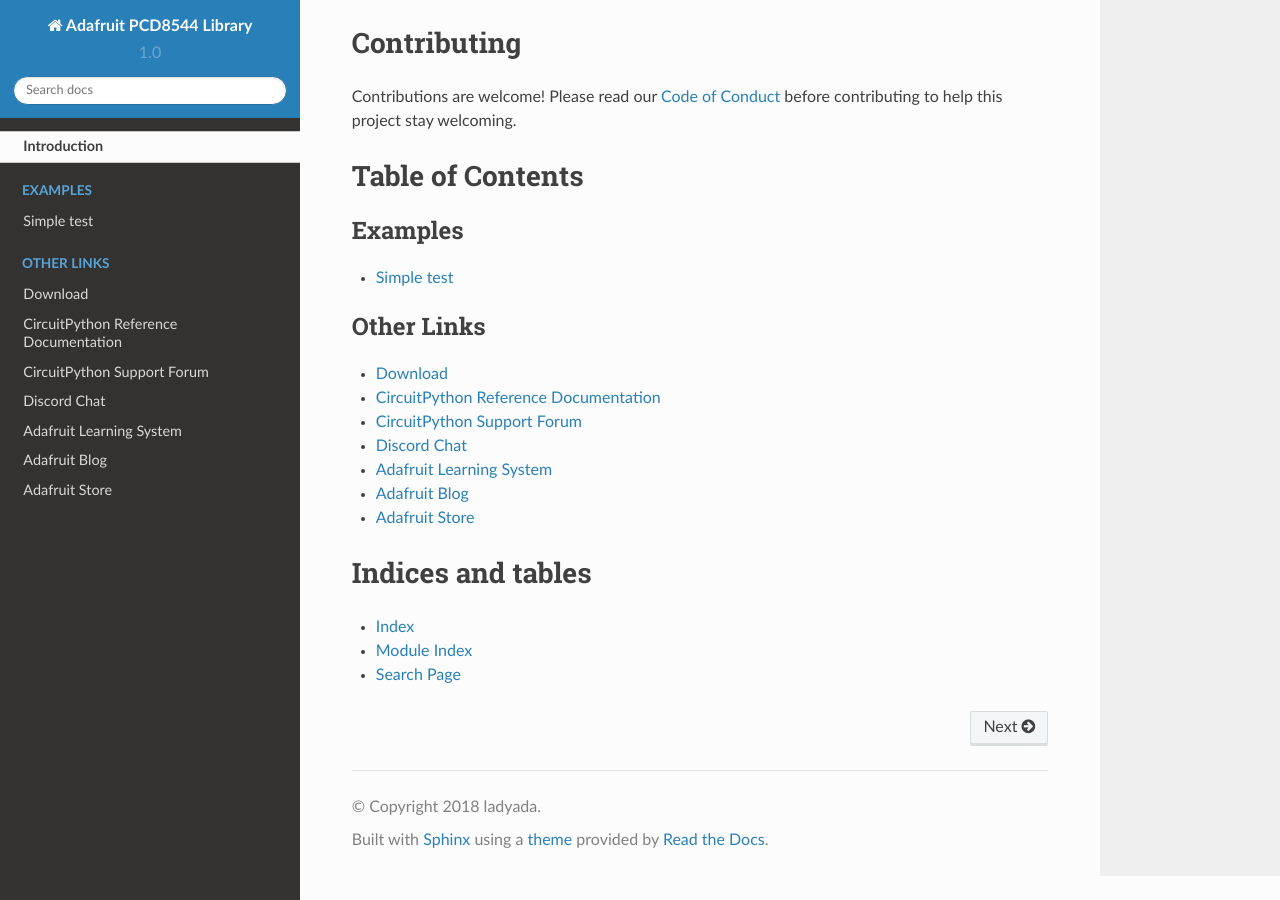
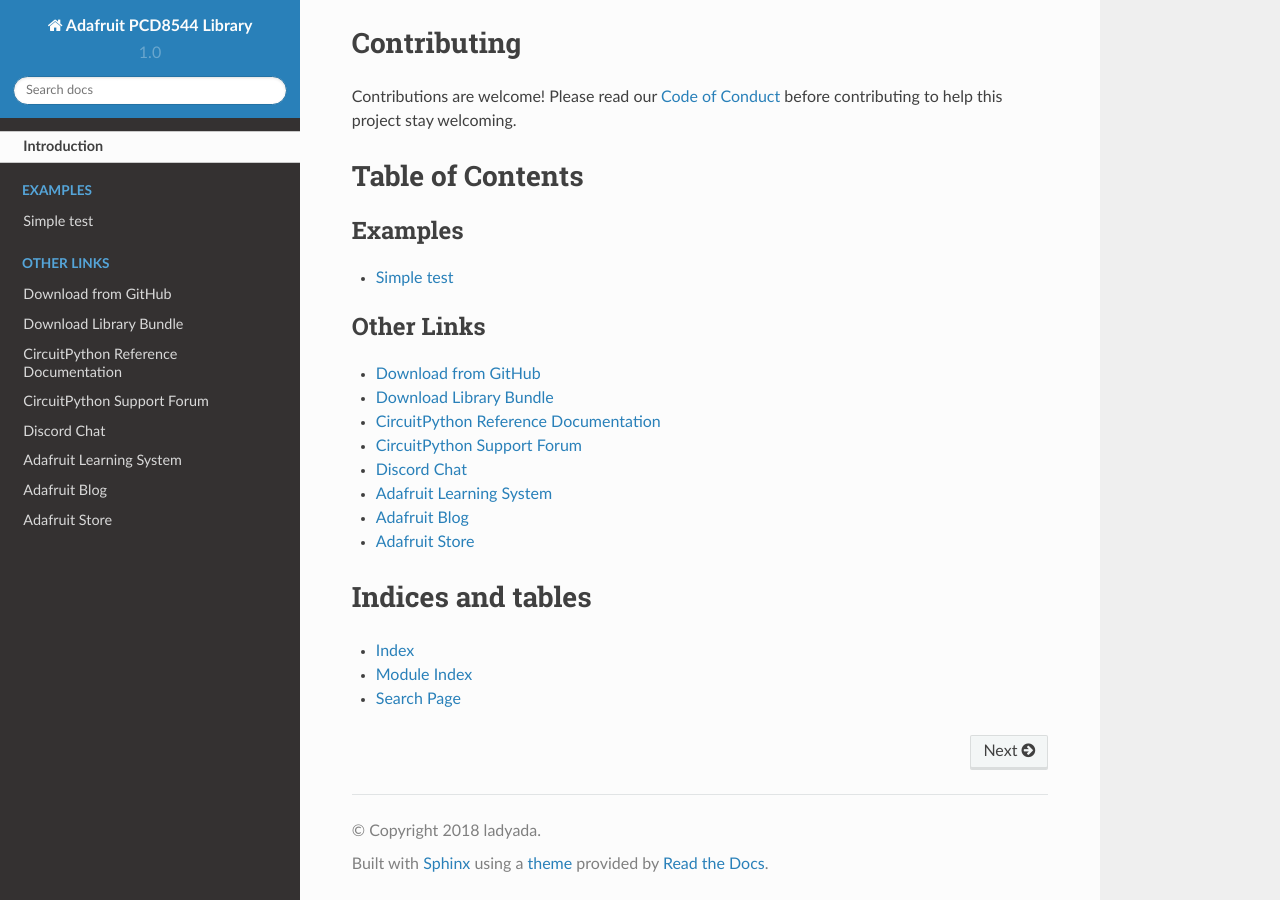
Before and after one commit to adafruit/Adafruit_CircuitPython_PCD8544, a Sphinx documentation site: the page built from docs/index.rst, in a window 1280 px wide and 900 px high, scrolled down 1222 px. Built offline with Sphinx 7.4.7 and the Read the Docs theme 2.0.0, drawn with Linux system fonts in a browser that asks for light colours.

Commit message:
Added cp.org link to index.rst

```diff
--- a/docs/index.rst
+++ b/docs/index.rst
@@ -29,7 +29,8 @@ Table of Contents
 .. toctree::
     :caption: Other Links
 
-    Download <https://github.com/adafruit/Adafruit_CircuitPython_PCD8544/releases/latest>
+    Download from GitHub <https://github.com/adafruit/Adafruit_CircuitPython_PCD8544/releases/latest>
+    Download Library Bundle <https://circuitpython.org/libraries>
     CircuitPython Reference Documentation <https://docs.circuitpython.org>
     CircuitPython Support Forum <https://forums.adafruit.com/viewforum.php?f=60>
     Discord Chat <https://adafru.it/discord>
```
